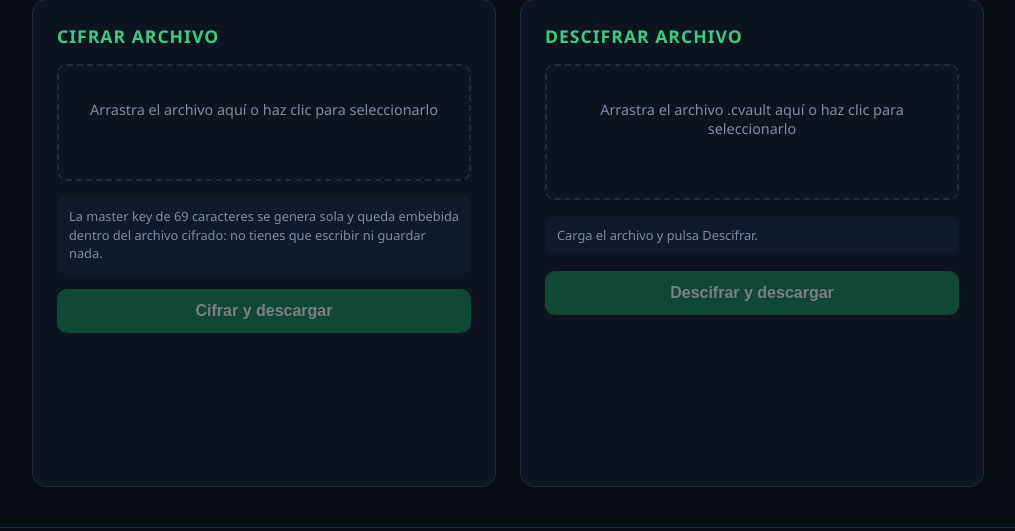
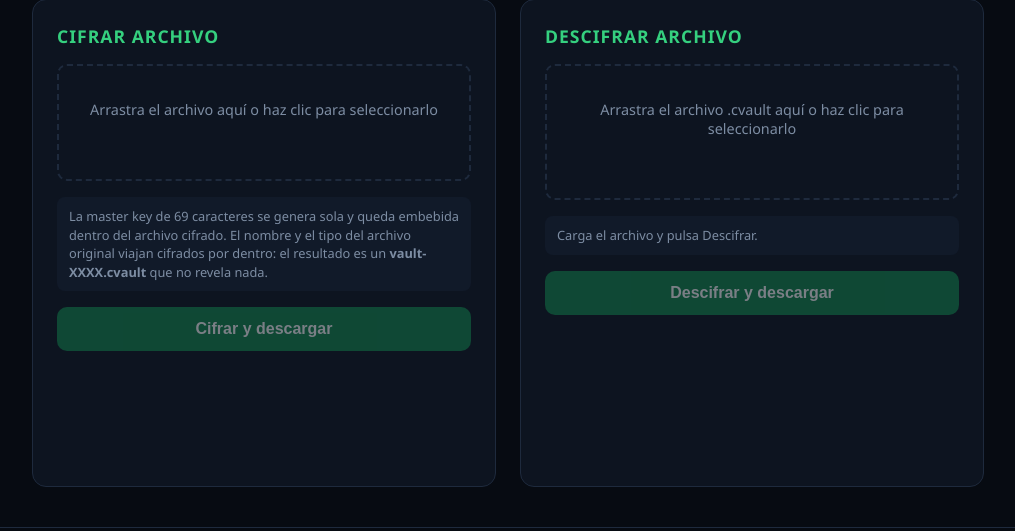
Before and after one commit to C1B3R-TTR/CrYpTo-Web, a Flask app: page / in a window 1280 px wide. Shown: the part 196-727 px from the top of the page, without its empty margins (132-1147 px from the left). Run offline with Flask 3, Linux system fonts and the light colour scheme.

Commit message:
Nombre externo aleatorio vault-XXXX.cvault sin revelar el tipo de archivo

```diff
--- a/app.py
+++ b/app.py
@@ -49,7 +49,7 @@ def encrypt():
         uploaded = _uploaded_file()
         data = uploaded.read()
         blob = engine.encrypt_selfcontained(data, uploaded.filename)
-        name = engine.encrypted_filename(uploaded.filename)
+        name = engine.encrypted_filename()
         response = send_file(
             io.BytesIO(blob),
             as_attachment=True,
--- a/engine.py
+++ b/engine.py
@@ -204,8 +204,8 @@ def _safe_filename(name: str) -> str:
     return name
 
 
-def encrypted_filename(name: str) -> str:
-    return _safe_filename(name) + ".cvault"
+def encrypted_filename() -> str:
+    return f"vault-{secrets.token_hex(8)}.cvault"
 
 
 def _build_payload(plaintext: bytes, filename: str) -> bytes:
--- a/static/app.js
+++ b/static/app.js
@@ -95,8 +95,8 @@ $("encrypt-btn").addEventListener("click", async () => {
   form.append("file", file);
   const result = await postForm("/api/encrypt", form, "encrypt-status", "Cifrando…");
   if (result) {
-    triggerDownload(result.blob, result.filename || file.name + ".cvault");
-    setStatus("encrypt-status", "✓ Descargado: " + (result.filename || file.name + ".cvault"), "ok");
+    triggerDownload(result.blob, result.filename);
+    setStatus("encrypt-status", "✓ Descargado: " + result.filename, "ok");
   }
 });
 
--- a/templates/index.html
+++ b/templates/index.html
@@ -27,7 +27,9 @@
         <p class="dz-name" data-name></p>
       </div>
       <p class="note">La master key de 69 caracteres se genera sola y queda
-        embebida dentro del archivo cifrado: no tienes que escribir ni guardar nada.</p>
+        embebida dentro del archivo cifrado. El nombre y el tipo del archivo
+        original viajan cifrados por dentro: el resultado es un
+        <strong>vault-XXXX.cvault</strong> que no revela nada.</p>
       <button class="btn" id="encrypt-btn" disabled>Cifrar y descargar</button>
       <p class="status" id="encrypt-status"></p>
     </section>
```
Also changed, not shown: tests/test_engine.py (+8 -4 lines), README.md.
